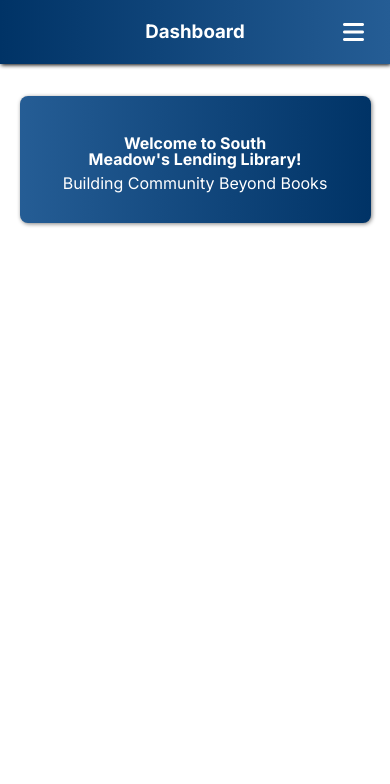
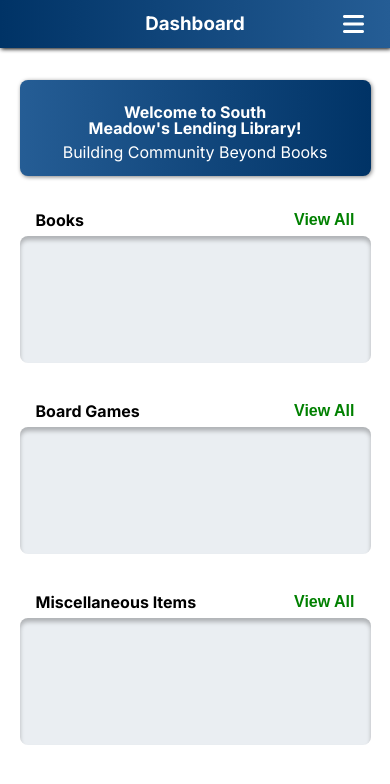
Before and after one commit to PMWeaver4/Champion-Library-App, a React (Vite) app in the folder Client/: page /home in a window 390 px wide. Shown: the top 784 px of the page. Built offline with nearby package versions, Linux system fonts and the light colour scheme.

Commit message:
display shelfs for home page (mobile css, tablet css) having issues with desktop css

```diff
--- a/Client/src/Components/Navbar/_Navbar-desktop.scss
+++ b/Client/src/Components/Navbar/_Navbar-desktop.scss
@@ -1,3 +1,6 @@
+.navbar {
 .username {
-  font-size: 20pt;
+  font-size: 18pt;
 }
+height: 8rem;
+}
--- a/Client/src/Components/Navbar/_Navbar-tablet.scss
+++ b/Client/src/Components/Navbar/_Navbar-tablet.scss
@@ -14,4 +14,5 @@
     font-size: 2rem;
     padding: 6px;
   }
+  height: 6rem;
 }
--- a/Client/src/Routes/Home/Home.jsx
+++ b/Client/src/Routes/Home/Home.jsx
@@ -8,6 +8,23 @@ export default function Home() {
         <h1 className="welcome-msg">Welcome to South Meadow's Lending Library!</h1>
         <h2 className="slogan">Building Community Beyond Books</h2>
       </div>
+      <div className="dashboard-display-container">
+        <div className="display-shelf-headers">
+          <h3>Books</h3>
+          <button className="view-books-btn">View All</button>
+        </div>
+        <div className="display-shelf books"></div>
+        <div className="display-shelf-headers">
+          <h3>Board Games</h3>
+          <button className="view-games-btn">View All</button>
+        </div>
+        <div className="display-shelf boardgames"></div>
+        <div className="display-shelf-headers">
+          <h3>Miscellaneous Items</h3>
+          <button className="view-items-btn">View All</button>
+        </div>
+        <div className="display-shelf items"></div>
+      </div>
     </main>
   );
 }
--- a/Client/src/Routes/Home/_Home-desktop.scss
+++ b/Client/src/Routes/Home/_Home-desktop.scss
@@ -1,6 +1,6 @@
 .home-page {
   .home-banner {
-      margin-top: 2rem;
+    height: 50%;
     .welcome-msg,
     .slogan {
       font-size: 18pt;
@@ -9,4 +9,17 @@
       margin-bottom: 1rem;
     }
   }
+  .dashboard-display-container {
+    .display-shelf .books {
+      height: 30%;
     }
+    .display-shelf-headers {
+      h3 {
+        font-size: 1.25rem;
+      }
+      button {
+        font-size: 1.25rem;
+      }
+    }
+  }
+}
--- a/Client/src/Routes/Home/_Home-mobile.scss
+++ b/Client/src/Routes/Home/_Home-mobile.scss
@@ -22,6 +22,72 @@
       text-wrap: balance;
     }
   }
+
+  .dashboard-display-container {
+    .display-shelf {
+      display: flex;
+      flex-direction: column;
+      height: 20%;
+      width: 90%;
+      background-color: #00336615;
+      border-radius: 8px;
+      box-shadow: inset 0px 4px 4px rgba(0, 0, 0, 0.25);
+      margin-bottom: 2rem;
+    }
+    .display-shelf-headers {
+      display: flex;
+      justify-content: space-between;
+      width: 90%;
+      font-weight: bold;
+      font-family: "Inter", sans-serif;
+      font-size: 1rem;
+      h3 {
+        padding: .25em 1em;
+      }
+      button {
+        box-sizing: border-box;
+        -webkit-appearance: none;
+        -moz-appearance: none;
+        appearance: none;
+        background-color: transparent;
+        border: none;
+        border-radius: 5px;
+        color: green;
+        cursor: pointer;
+        display: -webkit-box;
+        display: -webkit-flex;
+        display: -ms-flexbox;
+        display: flex;
+        -webkit-align-self: center;
+        -ms-flex-item-align: center;
+        align-self: center;
+        font-size: 1rem;
+        font-weight: 400;
+        line-height: 1;
+        padding: .25em 1em;
+        text-decoration: none;
+        text-align: center;
+        font-family: "Montserrat", sans-serif;
+        font-weight: 700;
+        -webkit-transition: box-shadow 300ms ease-in-out, color 300ms ease-in-out;
+        transition: box-shadow 300ms ease-in-out, color 300ms ease-in-out;
+
+        &:hover {
+          box-shadow: 0 0 40px 40px #003366 inset;
+          color: greenyellow;
+        }
+      }
+    }
+
+    margin-top: 2rem;
+    display: flex;
+    flex-direction: column;
+    align-items: center;
+    width: 100%;
+    height: 100%;
+    gap: 4px;
+  }
+
   display: flex;
   flex-direction: column;
   align-items: center;
--- a/Client/src/Routes/Home/_Home-tablet.scss
+++ b/Client/src/Routes/Home/_Home-tablet.scss
@@ -10,4 +10,17 @@
       margin-bottom: 1rem;
     }
   }
+  .dashboard-display-container {
+    .display-shelf {
+      height: 30%;
     }
+    .display-shelf-headers {
+      h3 {
+        font-size: 1.25rem;
+      }
+      button {
+        font-size: 1.25rem;
+      }
+    }
+  }
+}
```
Lines whose indentation alone changed are shown as unchanged.
